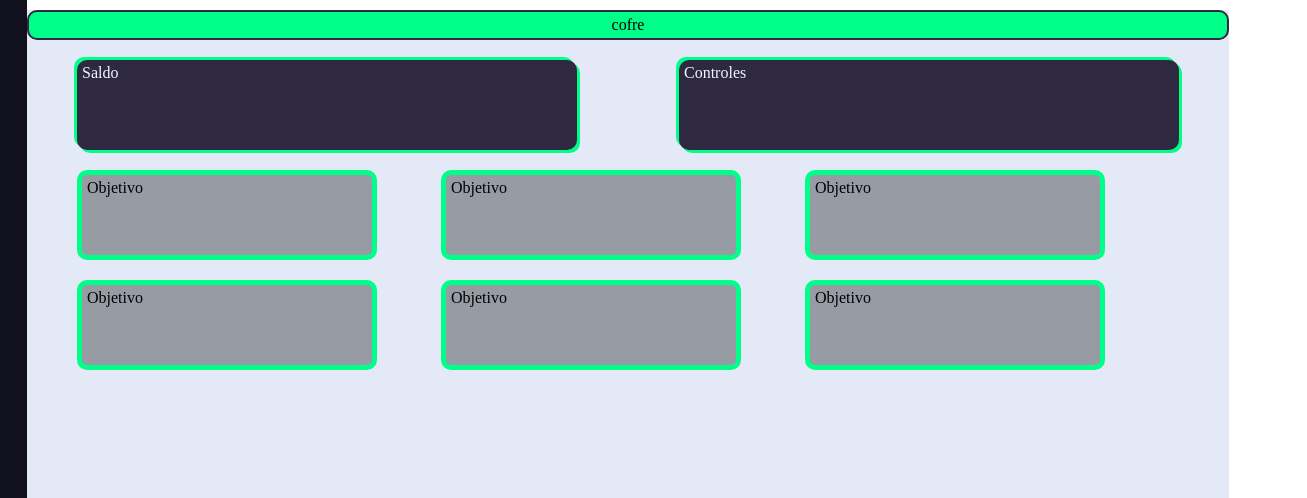
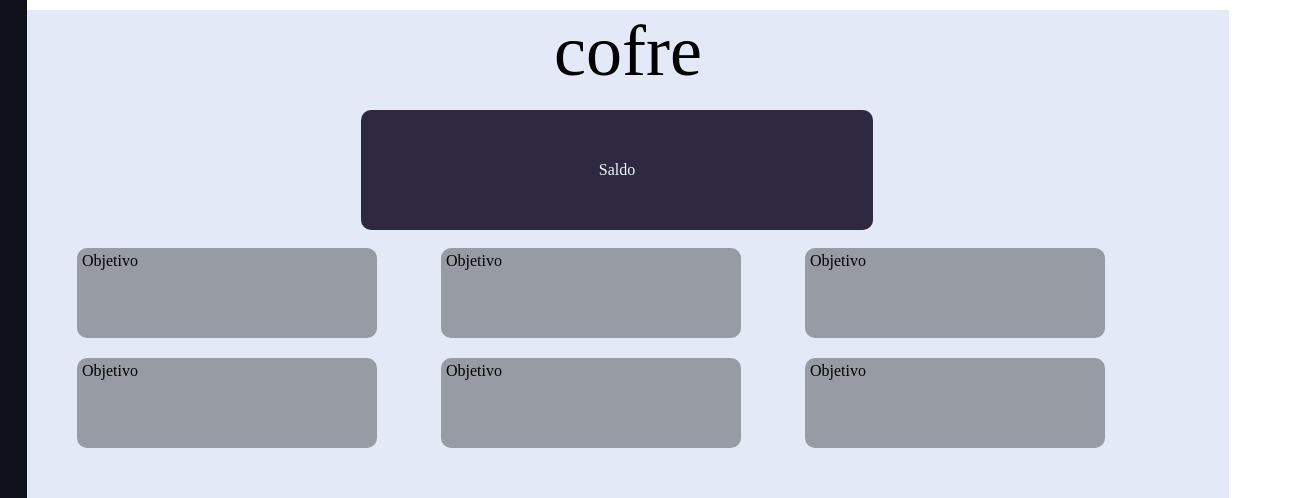
Before and after one commit to UtgardLoky/Projetos-Prog, a plain HTML site: page Quitter/Quitter 3/Cofre.html in a window 1280 px wide. Shown: the top 498 px of the page, 1307 px wide, since content can reach past the window. Drawn offline with nearby package versions, Linux system fonts and the light colour scheme.

Commit message:
bordas
retirados bordas

```diff
--- a/Quitter/Quitter 3/Cofre.html
+++ b/Quitter/Quitter 3/Cofre.html
@@ -76,9 +76,13 @@
 
     <div class=divcofre>cofre</div>
 
+
+  <div class="contsaldo">
     <div class=divsaldo> Saldo </div>
-
+    <!--
     <div class=divcontrol> Controles </div>
+ -->
+  </div>
 
     <div class=divobjetivo> Objetivo </div>
 
--- a/Quitter/Quitter 3/css/cofre.css
+++ b/Quitter/Quitter 3/css/cofre.css
@@ -2,42 +2,44 @@
 
 
 .divcofre {
-    background: #00ff88;
-    border: 2px solid #2f2841;
+    font-size:9ch ;
     margin-top: 10px;
     margin-bottom: 10px;
     padding: 5px;
     text-align: center;
-    display: block;
     border-radius: 10px;
-   -moz-border-radius: 10px;
-   -webkit-border-radius: 10px;
 }
+
+.contsaldo {
+    width: 100vw;
+    height: 17vh;
+    display: flex;
+    justify-content: center;
+    align-items: center;
+}
+
 
 .divsaldo {
     color: aliceblue ;
-    width: 500px;
-    height: 90px;
+    width: 40vw;
+    height: 15vh;
+    margin-left: -100px;
     background: #2f2841;
-    \\border: 5px solid #00ff88;
-    margin-left: 50px;
-    margin-top: 10px;
-    margin-bottom: 10px;
-    padding: 5px;
     text-align: center;
-    display: inline-flex;
+    display: flex;
+    justify-content: center;
+    align-items: center;
     border-radius: 10px;
     -moz-border-radius: 10px;
     -webkit-border-radius: 10px;
-    box-shadow: 3px 3px #00ff88, -3px -3px  #00ff88
 }
 
+/*
 .divcontrol {
     color: aliceblue ;
-    width: 500px;
-    height: 90px;
+    width: 45vw;
+    height: 15vh;
     background: #2f2841;
-    \\border: 5px solid #00ff88;
     margin-right: 50px;
     margin-top: 10px;
     margin-bottom: 10px;
@@ -48,14 +50,13 @@
     border-radius: 10px;
     -moz-border-radius: 10px;
     -webkit-border-radius: 10px;
-    box-shadow: 3px 3px #00ff88, -3px -3px  #00ff88
 }
+*/
 
 .divobjetivo {
     width: 300px;
     height: 90px;
     background: #00000056;
-    border: 5px solid #00ff88;
     margin-left: 50px;
     margin-top: 10px;
     margin-bottom: 10px;
```
